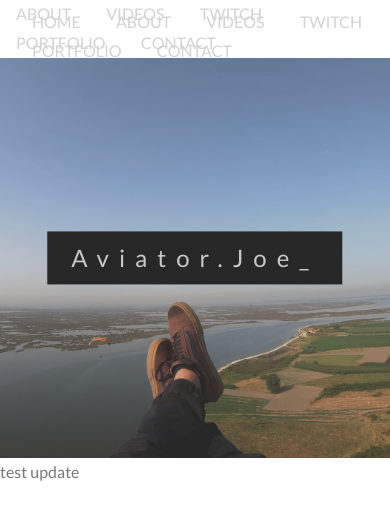
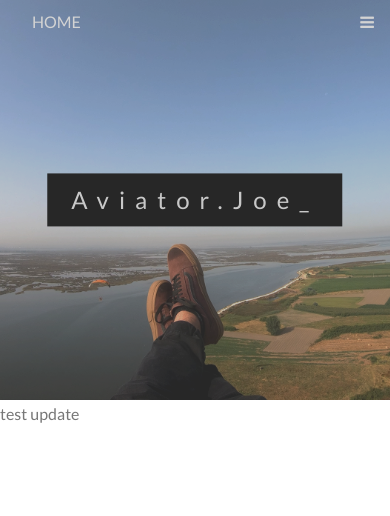
Before and after one commit to AviatorJoe/personalWeb, a plain HTML site: page index.html in a window 390 px wide. Shown: the top 516 px of the page. Drawn offline with Linux system fonts and the light colour scheme.

Commit message:
Updated Navbar and scripts

```diff
--- a/css/main.css
+++ b/css/main.css
@@ -97,6 +97,7 @@ blink{animation: blink 1s infinite;}
   display: block;
   outline: 0;
   overflow: hidden;
+  box-sizing: border-box;
 }
 .navbutton {
   padding: 8px 16px;
@@ -109,6 +110,9 @@ blink{animation: blink 1s infinite;}
   color: lightgray;
   text-align: center;
   cursor: pointer;
+}
+.navmobilebutton{
+  float: right;
 }
 .navbarscroll{
   padding: 8px 16px;
@@ -133,13 +137,27 @@ blink{animation: blink 1s infinite;}
     opacity: 1;
   }
 }
+@media (min-width: 993px) {
+  .largehide {
+    display: none;
+  }
+}
+@media (max-width: 600px){
+  .smallhide{
+    display: none;
+  }
+}
 .navbarsmall{
   width: 100%;
   min-width: 100%;
   text-align: left;
   padding: 8px 16px;
+  vertical-align: middle;
 }
-.smallshow{
+.barhide{
+  display: none;
+}
+.barshow{
   display: block;
 }
 a:hover{
--- a/index.html
+++ b/index.html
@@ -24,22 +24,24 @@
     <!-- =============== Nav Bar =============== -->
     <div class="onTop">
       <div class="navbar" id="NavBar">
-
+        <a class="navmobilebutton largehide" href="javascript:void(0);" onclick="toggleFunction()" title="Toggle Navigation Menu">
+          <i class="fa fa-bars" style="color: lightgray;"></i>
+        </a>
         <a class="navbutton" href="#Home">HOME</a>
-        <a class="navbutton" href="#About">ABOUT</a>
-        <a class="navbutton" href="#Videos">VIDEOS</a>
-        <a class="navbutton" href="#Twitch">TWITCH</a>
-        <a class="navbutton" href="#Portfolio">PORTFOLIO</a>
-        <a class="navbutton" href="#Contact">CONTACT</a>
-      </div>
+        <a class="navbutton smallhide" href="#About"><i class="fa fa-user"></i> ABOUT</a>
+        <a class="navbutton smallhide" href="#Videos"><i class="fa fa-youtube-play"></i> VIDEOS</a>
+        <a class="navbutton smallhide" href="#Twitch"><i class="fa fa-twitch"></i> TWITCH</a>
+        <a class="navbutton smallhide" href="#Portfolio"><i class="fa fa-th"></i> PORTFOLIO</a>
+        <a class="navbutton smallhide" href="#Contact"><i class="fa fa-envelope"></i> CONTACT</a>
       </div>
       <!-- =============== Nav Bar Mobile =============== -->
-    <div id="navbarsmall" class="">
+      <div id="navbarsmall" class="barhide">
         <a href="#About" class="navbutton" onclick="toggleFunction()">ABOUT</a>
         <a href="#Videos" class="navbutton" onclick="toggleFunction()">VIDEOS</a>
         <a href="#Twitch" class="navbutton" onclick="toggleFunction()">TWITCH</a>
         <a href="#Portfolio" class="navbutton" onclick="toggleFunction()">PORTFOLIO</a>
         <a href="#Contact" class="navbutton" onclick="toggleFunction()">CONTACT</a>
+      </div>
     </div>
 
     <!-- =============== Home Div =============== -->
@@ -107,11 +109,11 @@
     // =============== Mobile NavBar Script ===============
     function toggleFunction(){
       var x = document.getElementById("navbarsmall")
-      if (x.className.indexOf("smallshow") == -1){
-        x.className += "smallshow";
+      if (x.className.indexOf("barshow") == -1){
+        x.className += "barshow";
       }
       else{
-        x.className = x.className.replace("smallshow", " ");
+        x.className = x.className.replace("barshow", " ");
       }
     }
   </script>
```
Lines whose indentation alone changed are shown as unchanged.
